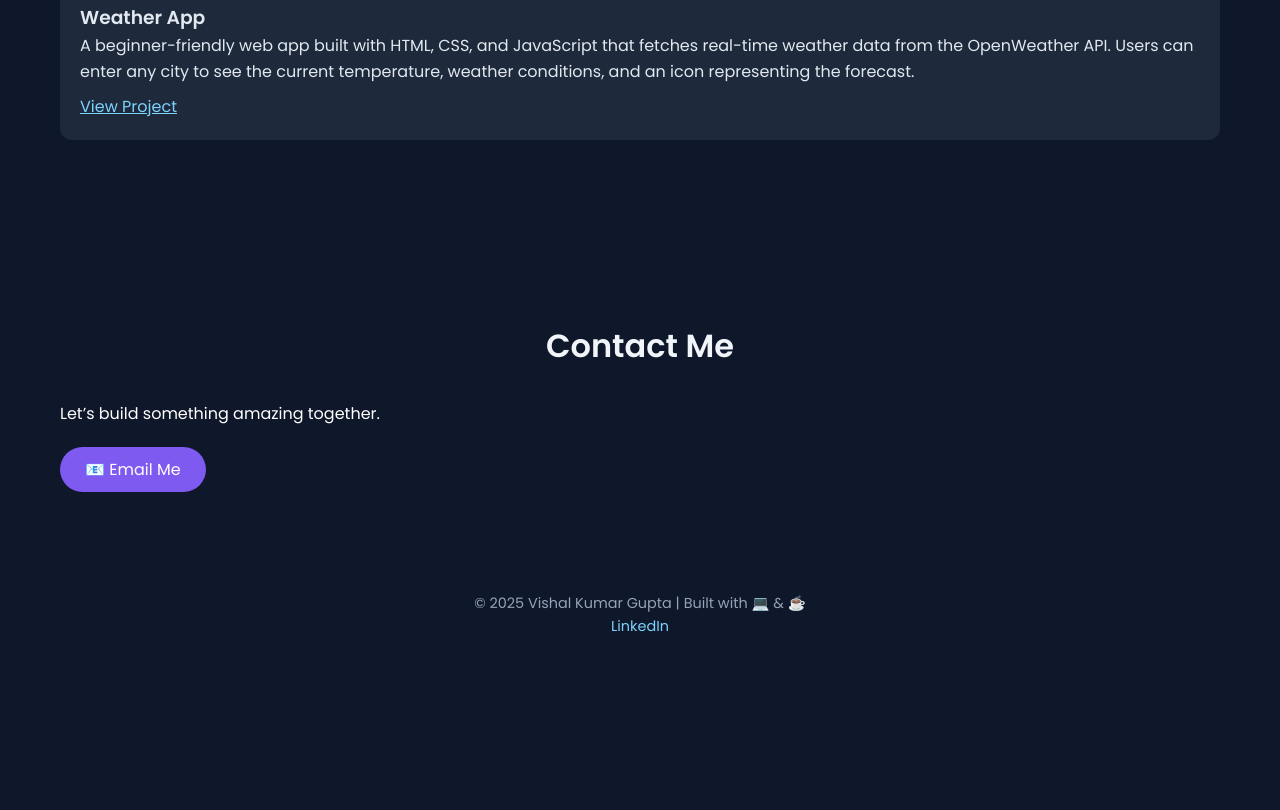
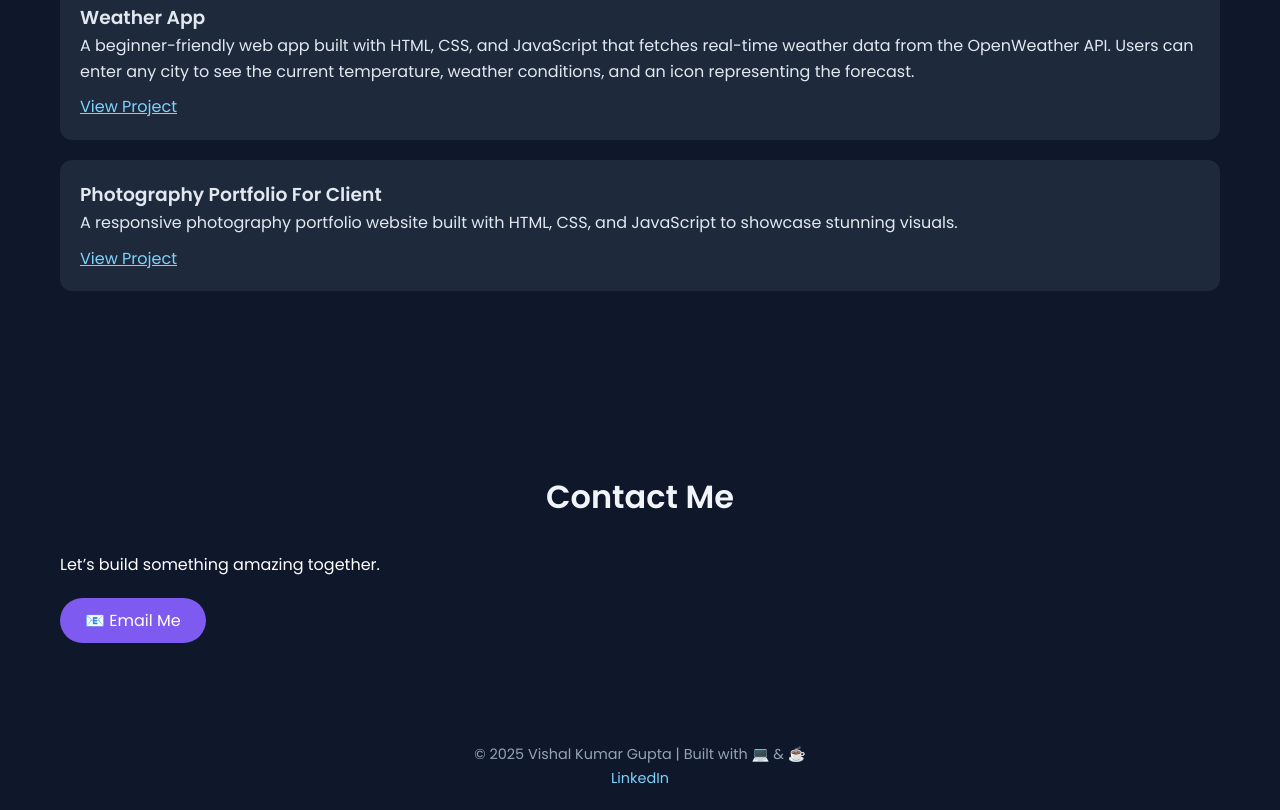
Before and after one commit to devvishal-dotcom/my-portfolio, a plain HTML site: page index.html in a window 1280 px wide. Shown: the part 1768-2578 px from the top of the page. Before the commit the page ends 2426 px from the top, so only its background shows below. Drawn offline with nearby package versions, Linux system fonts and the light colour scheme.

Commit message:
Updated portfolio page

```diff
--- a/index.html
+++ b/index.html
@@ -97,6 +97,11 @@ My goal is to combine <strong>creativity and problem-solving skills</strong> to
         <p>A beginner-friendly web app built with HTML, CSS, and JavaScript that fetches real-time weather data from the OpenWeather API. Users can enter any city to see the current temperature, weather conditions, and an icon representing the forecast.</p>
         <a href="https://devvishal-dotcom.github.io/weather-app/" target="_blank">View Project</a>
       </div>
+      <div class="project-card">
+         <h3>Photography Portfolio For Client </h3>
+        <p>A responsive photography portfolio website built with HTML, CSS, and JavaScript to showcase stunning visuals.</p>
+        <a href="https://devvishal-dotcom.github.io/pixelperfectjourney/" target="_blank">View Project</a>
+      </div>
       </div>
     </div>
   </section>
```
